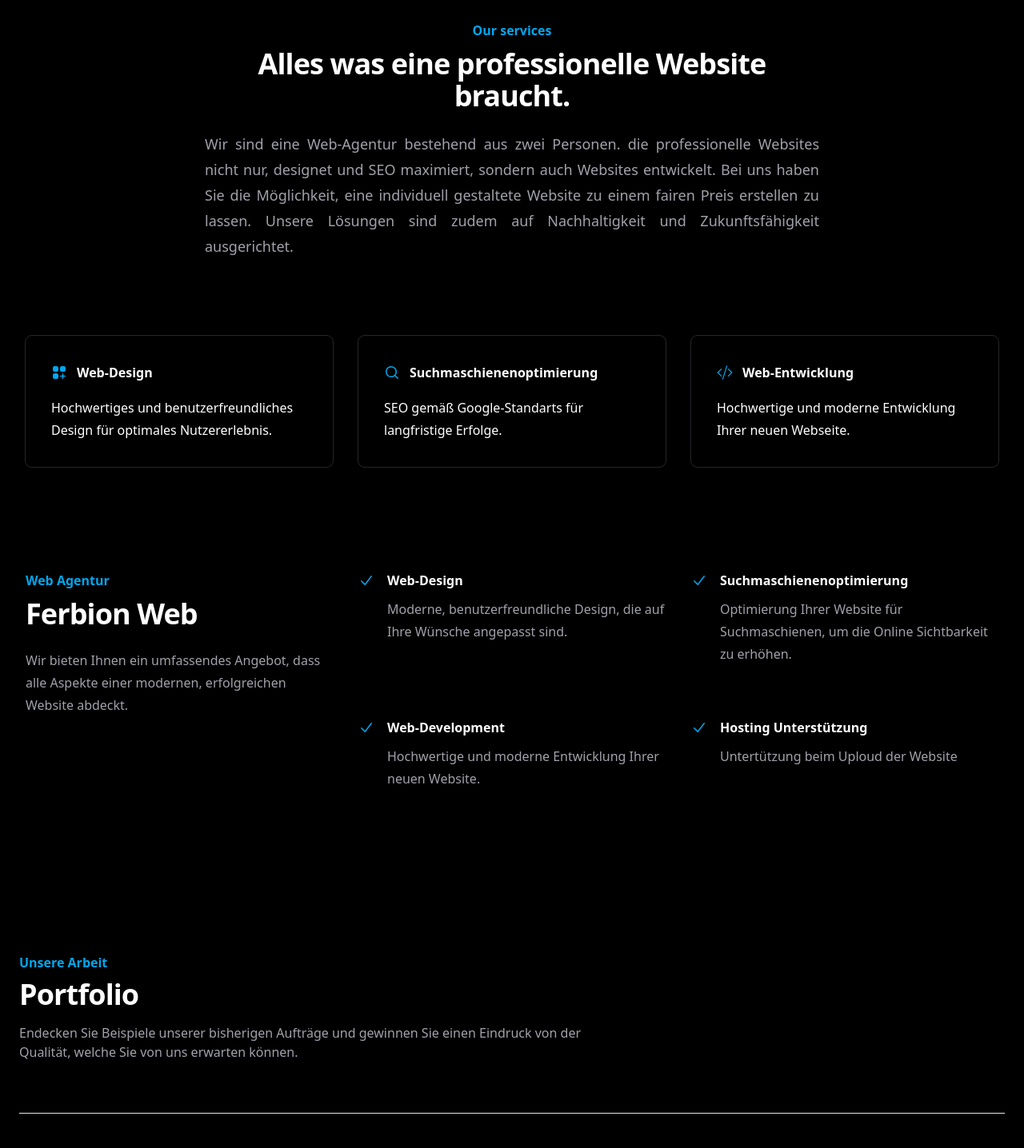
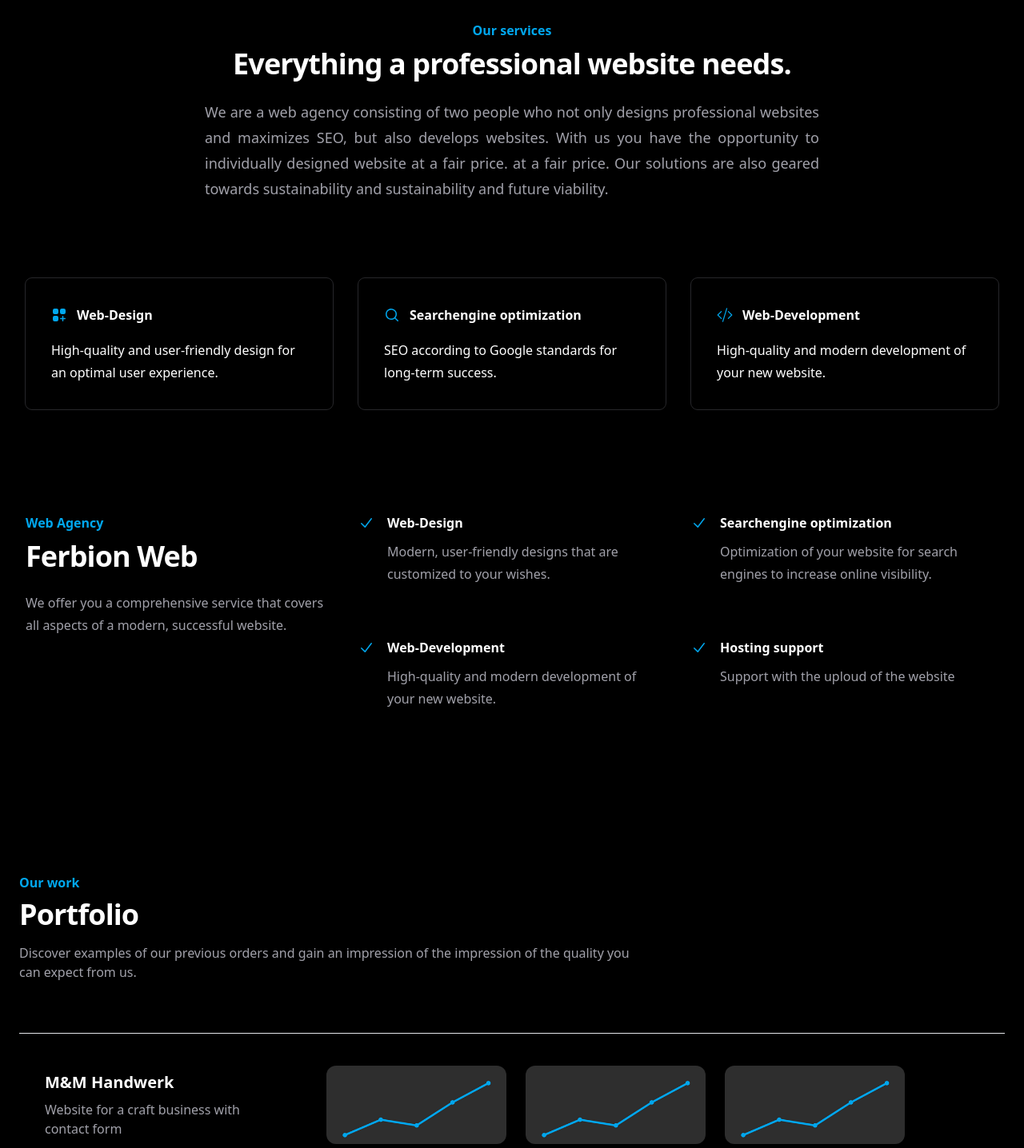
Before and after one commit to Ferbion-lT/V3, a Vue app: page /en in a window 1280 px wide. Shown: the part 940-2376 px from the top of the page at 80% size. Built offline with nearby package versions, Linux system fonts and the light colour scheme.

Commit message:
feat: Inital commit

```diff
--- a/src/components/En.vue
+++ b/src/components/En.vue
@@ -32,13 +32,15 @@
             <div class="mx-auto max-w-3xl lg:text-center">
                 <h2 class="text-base font-semibold leading-7 text-[#01a7ee]">Our services</h2>
                 <p class="mt-2 text-3xl font-bold tracking-tight sm:text-4xl">
-                    Alles was eine professionelle Website braucht.
+                    Everything a professional website needs.
                 </p>
                 <p class="mt-6 text-lg leading-8 text-zinc-400 text-justify">
-                    Wir sind eine Web-Agentur bestehend aus zwei Personen. die professionelle Websites nicht nur,
-                    designet und SEO maximiert, sondern auch Websites entwickelt. Bei uns haben Sie die Möglichkeit,
-                    eine individuell gestaltete Website zu einem fairen Preis erstellen zu lassen. Unsere Lösungen
-                    sind zudem auf Nachhaltigkeit und Zukunftsfähigkeit ausgerichtet.
+                    We are a web agency consisting of two people who
+                    not only designs professional websites and maximizes SEO, but
+                    also develops websites. With us you have the opportunity to
+                    individually designed website at a fair price.
+                    at a fair price. Our solutions are also geared towards sustainability and
+                    sustainability and future viability.
                 </p>
             </div>
             <div class="mx-auto mt-16 max-w-2xl sm:mt-20 lg:mt-24 lg:max-w-none">
@@ -55,7 +57,7 @@
                         </dt>
                         <dd class="mt-4 flex flex-auto flex-col text-base leading-7">
                             <p class="flex-auto">
-                                Hochwertiges und benutzerfreundliches Design für optimales Nutzererlebnis.
+                                High-quality and user-friendly design for an optimal user experience.
                             </p>
                         </dd>
                     </div>
@@ -66,11 +68,11 @@
                                  7 0 012 9z" clip-rule="evenodd">
                                 </path>
                             </svg>
-                            Suchmaschienenoptimierung
+                            Searchengine optimization
                         </dt>
                         <dd class="mt-4 flex flex-auto flex-col text-base leading-7">
                             <p class="flex-auto">
-                                SEO gemäß Google-Standarts für langfristige Erfolge.
+                                SEO according to Google standards for long-term success.
                             </p>
                         </dd>
                     </div>
@@ -81,11 +83,11 @@
                                 3.146a.5.5 0 0 1-.708.708l-3.5-3.5a.5.5 0 0 1 0-.708l3.5-3.5a.5.5 0 0 1 .708 0zm6.292 0a.5.5 0 0 0 0 .708L14.293 8l-3.147
                                 3.146a.5.5 0 0 0 .708.708l3.5-3.5a.5.5 0 0 0 0-.708l-3.5-3.5a.5.5 0 0 0-.708 0z"/>
                             </svg>
-                            Web-Entwicklung
+                            Web-Development
                         </dt>
                         <dd class="mt-4 flex flex-auto flex-col text-base leading-7">
                             <p class="flex-auto">
-                                Hochwertige und moderne Entwicklung Ihrer neuen Webseite.
+                                High-quality and modern development of your new website.
                             </p>
                         </dd>
                     </div>
@@ -97,10 +99,10 @@
         <div class="mx-auto max-w-7xl px-6 lg:px-8">
             <div class="mx-auto grid max-w-2xl grid-cols-1 gap-x-8 gap-y-16 sm:gap-y-20 lg:mx-0 lg:max-w-none lg:grid-cols-3">
                 <div>
-                    <h2 class="text-base font-semibold leading-7 text-[#01a7ee]">Web Agentur</h2>
+                    <h2 class="text-base font-semibold leading-7 text-[#01a7ee]">Web Agency</h2>
                     <p class="mt-2 text-3xl font-bold tracking-tight sm:text-4xl">Ferbion Web</p>
                     <p class="mt-6 text-base leading-7 text-zinc-400">
-                        Wir bieten Ihnen ein umfassendes Angebot, dass alle Aspekte einer modernen, erfolgreichen Website abdeckt.
+                        We offer you a comprehensive service that covers all aspects of a modern, successful website.
                     </p>
                 </div>
                 <dl class="col-span-2 grid grid-cols-1 gap-x-8 gap-y-10 text-base leading-7 sm:grid-cols-2 lg:gap-y-16">
@@ -116,7 +118,7 @@
                                 <h3 class="">Web-Design</h3>
                             </dt>
                             <dd class="mt-2 text-zinc-400 hover:no-underline">
-                                Moderne, benutzerfreundliche Design, die auf Ihre Wünsche angepasst sind.
+                                Modern, user-friendly designs that are customized to your wishes.
                             </dd>
                         </div>
                     </a>
@@ -129,10 +131,10 @@
                                     01-1.127.075l-4.5-4.5a.75.75 0 011.06-1.06l3.894 3.893 7.48-9.817a.75.75 0 011.05-.143z"
                                     clip-rule="evenodd"></path>
                                 </svg>
-                                <h3 class="">Suchmaschienenoptimierung</h3>
+                                <h3 class="">Searchengine optimization</h3>
                             </dt>
                             <dd class="mt-2 text-zinc-400 hover:no-underline">
-                                Optimierung Ihrer Website für Suchmaschienen, um die Online Sichtbarkeit zu erhöhen.
+                                Optimization of your website for search engines to increase online visibility.
                             </dd>
                         </div>
                     </a>
@@ -148,7 +150,7 @@
                                 <h3 class="">Web-Development</h3>
                             </dt>
                             <dd class="mt-2 text-zinc-400 hover:no-underline">
-                                Hochwertige und moderne Entwicklung Ihrer neuen Website.
+                                High-quality and modern development of your new website.
                             </dd>
                         </div>
                     </a>
@@ -161,10 +163,10 @@
                                     01-1.127.075l-4.5-4.5a.75.75 0 011.06-1.06l3.894 3.893 7.48-9.817a.75.75 0 011.05-.143z"
                                     clip-rule="evenodd"></path>
                                 </svg>
-                                <h3 class="">Hosting Unterstützung</h3>
+                                <h3 class="">Hosting support</h3>
                             </dt>
                             <dd class="mt-2 text-zinc-400 hover:no-underline">
-                                Untertützung beim Uploud der Website
+                                Support with the uploud of the website
                             </dd>
                         </div>
                     </a>
@@ -175,11 +177,11 @@
     <div class="bg-[#000000] text-white overflow-hidden py-14 pb-20" id="portfolio">
         <div class="mx-auto px-4 py-5 sm:px-6 max-w-7xl">
             <div class="max-w-3xl">
-                <h2 class="font-semibold text-[#01a7ee]">Unsere Arbeit</h2>
+                <h2 class="font-semibold text-[#01a7ee]">Our work</h2>
                 <p class="mt-2 text-3xl font-bold tracking-tight sm:text-4xl">Portfolio</p>
                 <p class="mt-4 text-zinc-400">
-                    Endecken Sie Beispiele unserer bisherigen Aufträge und gewinnen Sie einen
-                    Eindruck von der Qualität, welche Sie von uns erwarten können.
+                    Discover examples of our previous orders and gain an impression of the
+                    impression of the quality you can expect from us.
                 </p>
             </div>
             <div class="mt-10 space-y-16 border-t border-gray-200 pt-10 sm:mt-16">
@@ -187,7 +189,7 @@
                     <div>
                         <div class="text-xl font-bold">M&M Handwerk</div>
                         <div class="text-zinc-400 w-72">
-                            <div class="mt-2">Website für ein Handwerksunternehmen mit Kontaktformular</div>
+                            <div class="mt-2">Website for a craft business with contact form</div>
                         </div>
                     </div>
                     <div class="lg:flex lg:space-x-6 space-x-0 overscroll-x-auto pl-16">
@@ -206,7 +208,7 @@
                     <div>
                         <div class="text-xl font-bold">Ben's Burger</div>
                         <div class="text-zinc-400 w-72">
-                            <div class="mt-2">Webseite für ein Burgerunternehmen</div>
+                            <div class="mt-2">Website for a burger company</div>
                         </div>
                     </div>
                     <div class="lg:flex lg:space-x-6 space-x-0 overscroll-x-auto pl-16">
```
